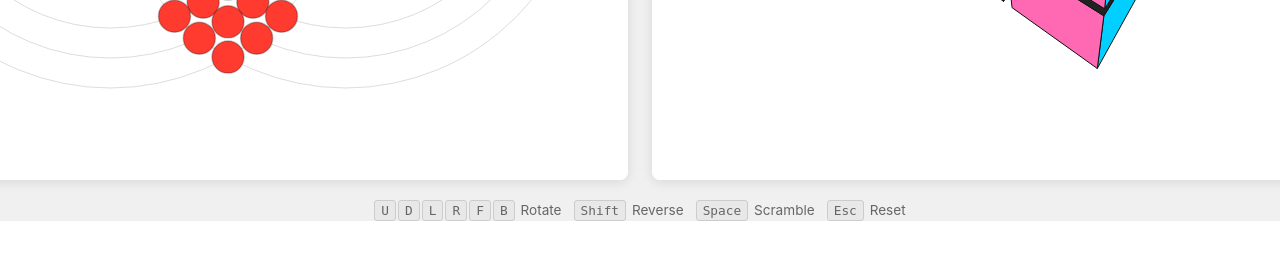
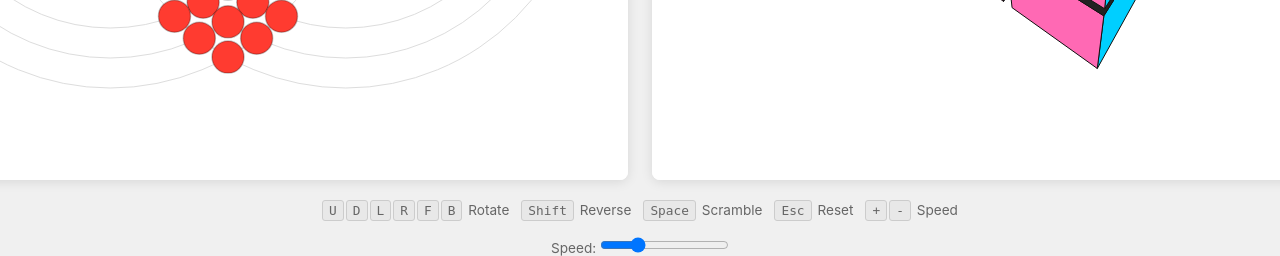
Before and after one commit to Jack-Kaplan/rubiks-cube-app, a FastAPI app: page / in a window 1280 px wide; the page is wider, and only the part inside the window is pictured. Shown: the part 665-921 px from the top of that part. Before the commit the page ends 886 px from the top of that part, so only its background shows below. Run offline with FastAPI, Linux system fonts and the light colour scheme.

Commit message:
Add speed control for cube animations with slider input

```diff
--- a/static/js/main.js
+++ b/static/js/main.js
@@ -15,7 +15,7 @@ const COLORS = {
 
 const SPACING = 104;
 const CUBIE_SIZE = 0.45; // half-width of each cubie (< 0.5 leaves gaps)
-const MOVE_DURATION = 300;
+let moveDuration = 300;
 const INNER_COLOR = '#222';
 
 const DEBUG = false;    // set true to enable 3D sticker color logging
@@ -183,7 +183,7 @@ function ease(t) {
 function updateAnimation(time) {
     let progress = 0;
     if (current) {
-        progress = (time - moveStart) / MOVE_DURATION;
+        progress = (time - moveStart) / moveDuration;
         if (progress >= 1) {
             applyRotation(cubies, current.axis, current.layer, current.dir);
             if (DEBUG) {
@@ -516,9 +516,22 @@ function render(time) {
 
 // --- Input ---
 
+const speedSlider = document.getElementById('speed');
+if (speedSlider) {
+    speedSlider.value = moveDuration;
+    speedSlider.addEventListener('input', () => { moveDuration = Number(speedSlider.value); });
+}
+
+function updateSpeed(delta) {
+    moveDuration = Math.max(50, Math.min(1000, moveDuration + delta));
+    if (speedSlider) speedSlider.value = moveDuration;
+}
+
 document.addEventListener('keydown', (e) => {
     if (e.key === ' ') { e.preventDefault(); scramble(); return; }
     if (e.key === 'Escape') { resetCube(); return; }
+    if (e.key === '=' || e.key === '+') { updateSpeed(-50); return; }
+    if (e.key === '-' || e.key === '_') { updateSpeed(50); return; }
     const key = e.shiftKey ? e.key.toUpperCase() : e.key.toLowerCase();
     const move = MOVES[key];
     if (move) { e.preventDefault(); queueMove(move.axis, move.layer, move.dir); }
--- a/templates/index.html
+++ b/templates/index.html
@@ -22,6 +22,10 @@
             <span><kbd>Shift</kbd> Reverse</span>
             <span><kbd>Space</kbd> Scramble</span>
             <span><kbd>Esc</kbd> Reset</span>
+            <span><kbd>+</kbd><kbd>-</kbd> Speed</span>
+        </div>
+        <div class="controls">
+            <label>Speed: <input id="speed" type="range" min="50" max="1000" step="50" value="300"></label>
         </div>
     </div>
     <script type="module" src="/static/js/main.js"></script>
```
